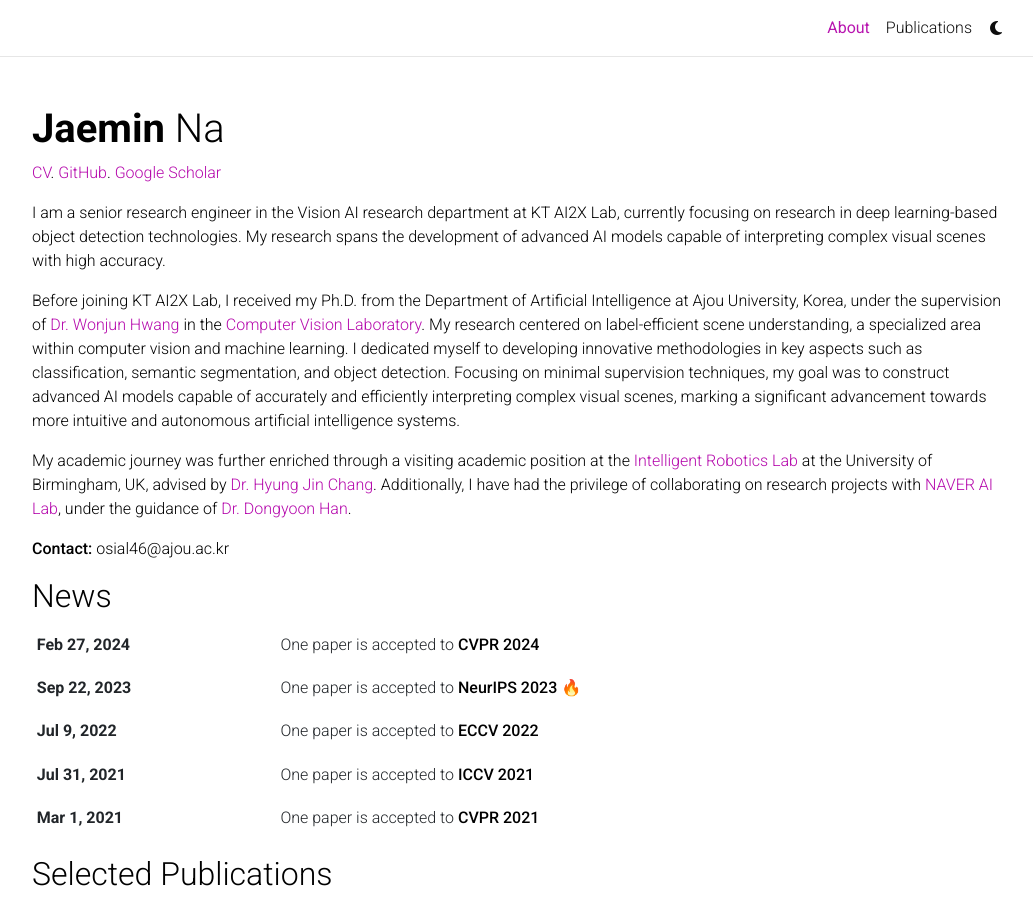
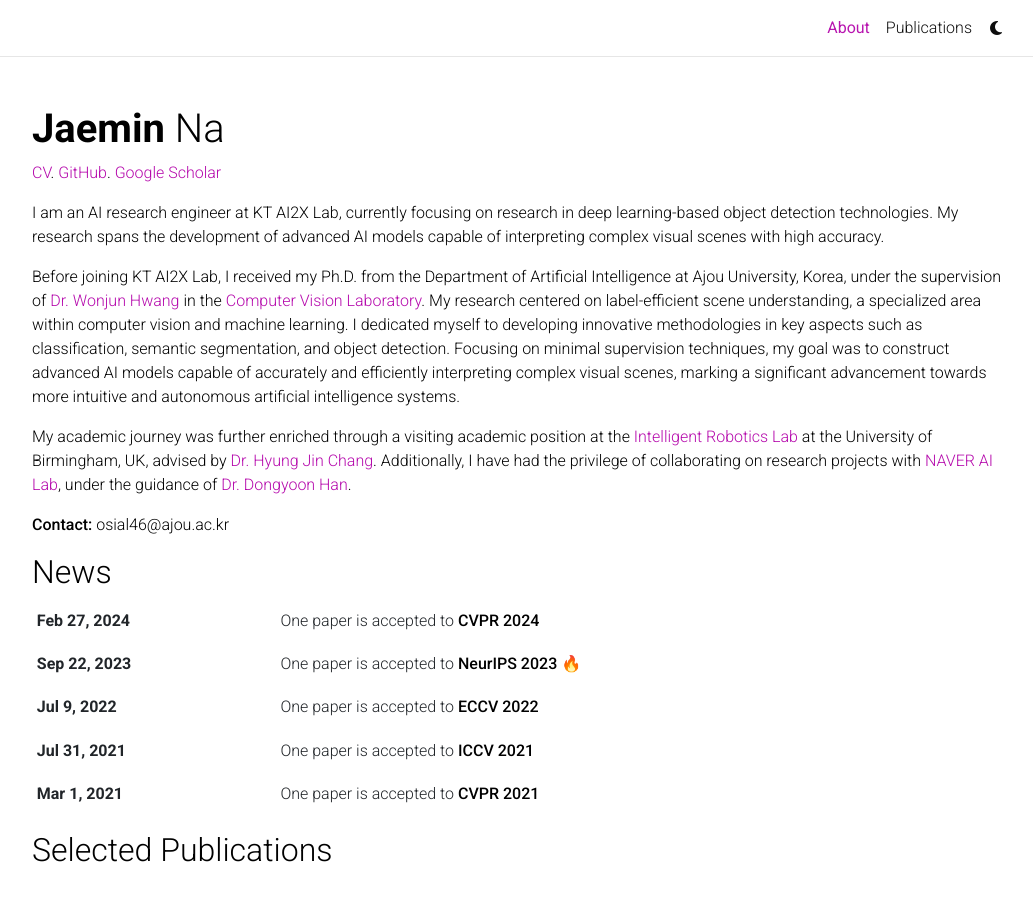
Before and after one commit to NaJaeMin92/NaJaeMin92.github.io, a Jekyll site: the page built from _pages/about.md, in a window 1280 px wide and 1176 px high, cut to the strip 0-898 px from the top of the window. Shown: the whole strip, without its empty margins (123-1156 px from the left). Built offline with Jekyll 4.4.1, drawn with Linux system fonts in a browser that asks for light colours; emoji names are drawn with the system emoji font; comment, search, counter and statistics services are not loaded; a style sheet for code colours, icons or effects is not loaded.

Commit message:
Update about.md

```diff
--- a/_pages/about.md
+++ b/_pages/about.md
@@ -18,7 +18,7 @@ latest_posts: false # includes a list of the newest posts
 selected_papers: true # includes a list of papers marked as "selected={true}"
 social: false # includes social icons at the bottom of the page
 ---
-I am a senior research engineer in the Vision AI research department at KT AI2X Lab, currently focusing on research in deep learning-based object detection technologies.  My research spans the development of advanced AI models capable of interpreting complex visual scenes with high accuracy.
+I am an AI research engineer at KT AI2X Lab, currently focusing on research in deep learning-based object detection technologies.  My research spans the development of advanced AI models capable of interpreting complex visual scenes with high accuracy.
 
 Before joining KT AI2X Lab, I received my Ph.D. from the Department of Artificial Intelligence at Ajou University, Korea, under the supervision of [Dr. Wonjun Hwang](https://sites.google.com/view/ajoucvpr/member/professor) in the [Computer Vision Laboratory](https://sites.google.com/view/ajoucvpr/home).
 My research centered on label-efficient scene understanding, a specialized area within computer vision and machine learning. I dedicated myself to developing innovative methodologies in key aspects such as classification, semantic segmentation, and object detection. Focusing on minimal supervision techniques, my goal was to construct advanced AI models capable of accurately and efficiently interpreting complex visual scenes, marking a significant advancement towards more intuitive and autonomous artificial intelligence systems.
```
